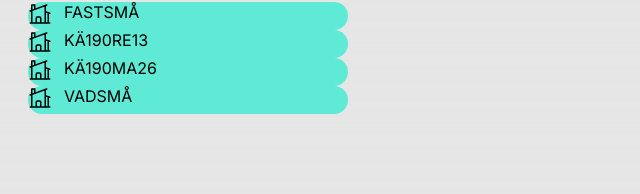
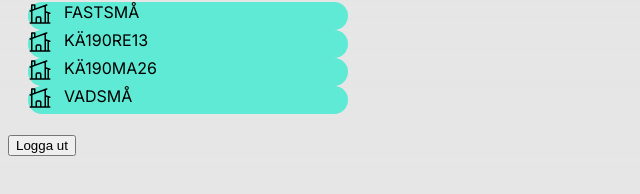
Before and after one commit to jonatanhallenberg/nextdemo-231213, a Next.js app: page / in a window 1280 px wide. Shown: the part 258-452 px from the top of the page, without its empty margins (0-640 px from the left). Built offline with nearby package versions, Linux system fonts and the light colour scheme.

Commit message:
add login

```diff
--- a/app/lib/signInAction.ts
+++ b/app/lib/signInAction.ts
@@ -1,25 +1,26 @@
 "use server"
 
 import { signIn } from "@/auth"
+import { AuthError } from 'next-auth';
 
 
-export type State = {
-    errors?: {
-        email?: string[],
-        password?: string[]
-    },
-    message: string
-}
 
 export const authenticate = async (
-    prevState: State,
+    prevState: string | undefined,
     formData: FormData
 ) => {
     try {
         console.log('authentication in progress');
         await signIn('credentials', formData)
-        return {};
     } catch (e) {
-        console.log('exception in signInAction', e);
+        if (e instanceof AuthError) {
+            switch (e.type) {
+                case 'CredentialsSignin':
+                    return "Fel inloggningsuppgifter";
+                default:
+                    return "Något gick fel"
+            }
+        }
+        throw e;
     }
 }
--- a/app/login/page.tsx
+++ b/app/login/page.tsx
@@ -1,18 +1,14 @@
 "use client"
 
 import { useFormState } from "react-dom";
-import { authenticate, State } from "../lib/signInAction";
-
-const initialState: State = {
-    errors: {},
-    message: null
-}
+import { authenticate } from "../lib/signInAction";
 
 const LoginPage = () => {
 
-    const [errorMessage, dispatch] = useFormState(authenticate, initialState);
+    const [errorMessage, dispatch] = useFormState(authenticate, "");
 
     return <form action={dispatch}>
+        {errorMessage && <div>{errorMessage}</div>}
         <div>
             <label htmlFor="email">E-mail</label>
             <input type="text" name="email"></input>
--- a/app/page.tsx
+++ b/app/page.tsx
@@ -1,4 +1,5 @@
 import Menu from "./components/Menu";
+import { signOut } from "@/auth";
 
 const Index = () => (
   <main>
@@ -17,6 +18,15 @@ const Index = () => (
         <Menu.Item icon="" title="VADSMÅ" />
       </Menu.Section>
     </Menu>
+    <form
+      action={async () => {
+        "use server";
+        await signOut()
+      }}>
+        <button type="submit">Logga ut</button>
+    </form>
+
+
   </main>
 )
 
--- /dev/null
+++ b/app/publik/page.tsx
@@ -0,0 +1,2 @@
+const Publik = () => <h1>Mig kommer man alltid åt</h1>
+export default Publik;
--- a/auth.config.ts
+++ b/auth.config.ts
@@ -7,6 +7,22 @@ export const authConfig = {
     },
     callbacks: {
         authorized({ auth, request: { nextUrl } }) {
+
+            //Här avgör vi vilka sidor som ska vara privata eller publika
+            const isLoggedIn = !!auth?.user;
+
+            if (nextUrl.pathname.startsWith("/publik")) {
+                return true;
+            }
+
+            const isOnStartpage = nextUrl.pathname === "/";
+
+            if (isOnStartpage) {
+                if (isLoggedIn) return true;
+                return false;
+            } else if (isLoggedIn) {
+                return Response.redirect(new URL("/", nextUrl));
+            }
             return true;
         }
     },
--- a/auth.ts
+++ b/auth.ts
@@ -2,6 +2,13 @@ import NextAuth from 'next-auth'
 import { authConfig } from './auth.config';
 import Credentials from 'next-auth/providers/credentials';
 import { z } from 'zod';
+
+type User = {
+  id: string,
+  email: string,
+  firstname: string,
+  lastname: string
+}
 
 export const { auth, signIn, signOut } = NextAuth({
   ...authConfig,
@@ -18,17 +25,15 @@ export const { auth, signIn, signOut } = NextAuth({
           if (email === "jonatan.hallenberg@gmail.com" && password === "hejsan") {
             console.log('returning user')
             return {
-              id: 5,
+              id: "5",
               email,
               firstname: "Jonatan",
               lastname: "Hallenberg"
-            }
+            } as User;
           } else {
-            console.log('returning null')
             return null;
           }
         } else {
-          console.log('invalid data, returning null')
           return null;
         }
       },
--- a/middleware.ts
+++ b/middleware.ts
@@ -2,3 +2,8 @@ import NextAuth from 'next-auth';
 import { authConfig } from './auth.config';
 
 export default NextAuth(authConfig).auth;
+
+export const config = {
+    // https://nextjs.org/docs/app/building-your-application/routing/middleware#matcher
+    matcher: ['/((?!api|_next/static|_next/image|.*\\.png$).*)'],
+};
```
